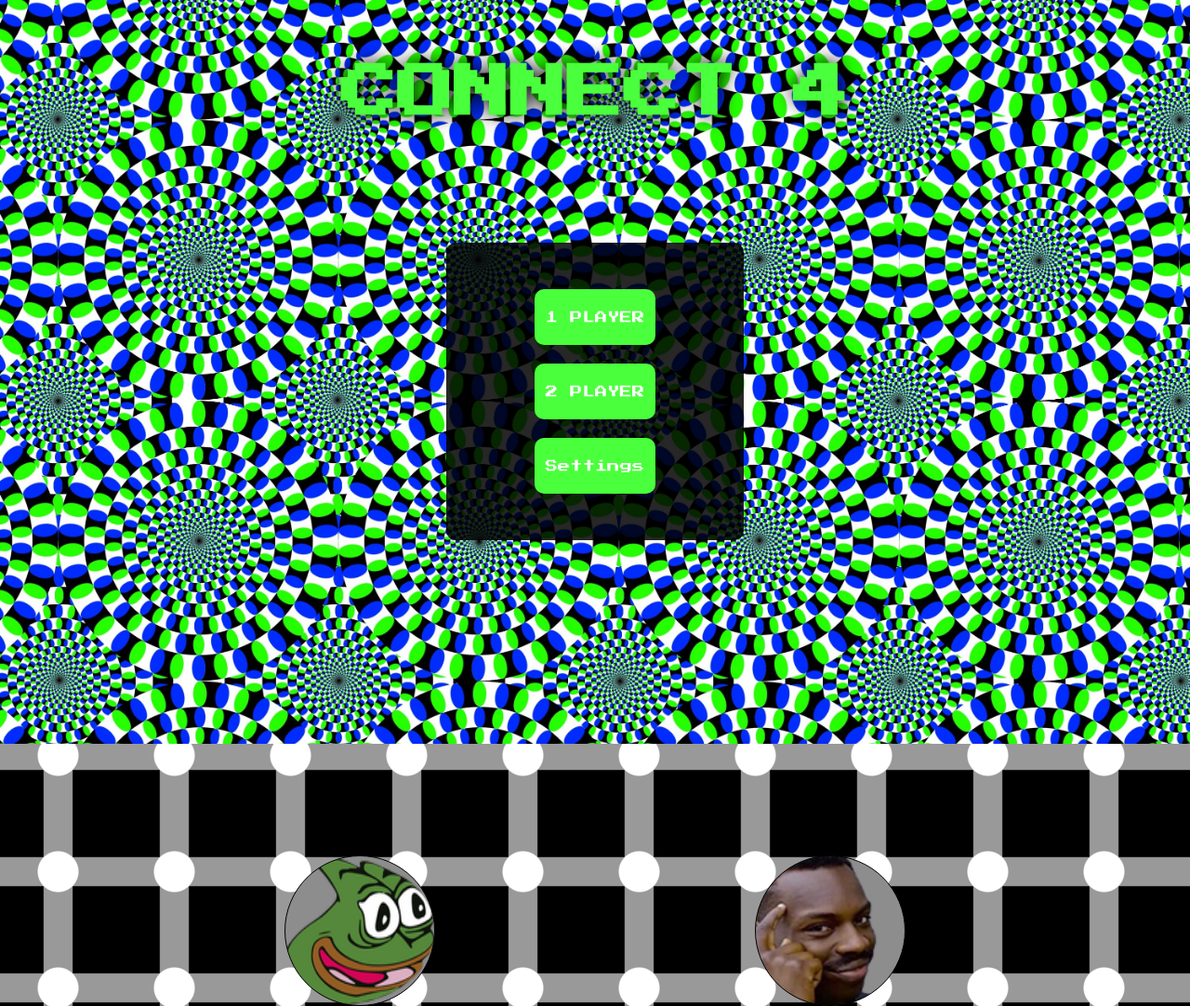
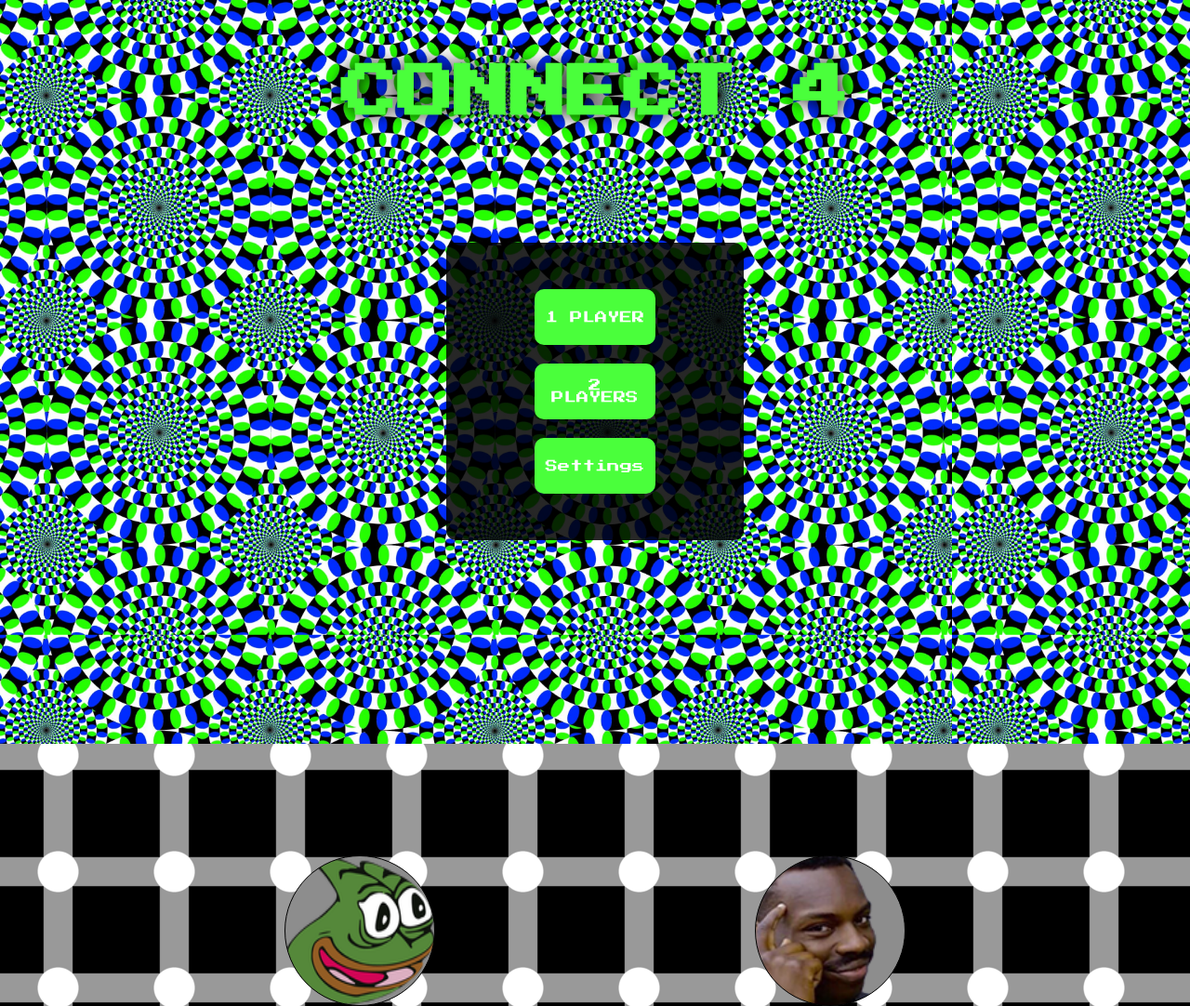
Before and after one commit to HaoNhien-NGUY/puissance4, a PHP site: page /puissance4.html in a window 1280 px wide. Shown: the whole page at 93% size. Run offline with PHP 8.4, Linux system fonts and the light colour scheme; some web fonts are replaced.

Commit message:
finished

```diff
--- a/Hao4Plugin.js
+++ b/Hao4Plugin.js
@@ -124,12 +124,18 @@ $.fn.puissance4 = function (options) {
                 this.array.push([]);
                 $(gamediv).append(col.attr('class', 'col'));
 
+                var clickDisabled = false;
                 col.on('click', function () {
+                    if (clickDisabled)
+                        return;
                     board.currentPLayer.addPon(i);
                     if (settings.ai) {
                         setTimeout(() => {
                             board.currentPLayer.calculateCol();
                         }, 500);
+
+                        clickDisabled = true;
+                        setTimeout(function () { clickDisabled = false; }, 900);
                     }
                 });
 
--- a/puissance4.html
+++ b/puissance4.html
@@ -18,7 +18,7 @@
             <div class="setting-form" id="main-menu">
                 <div class="main-btn">
                     <button id="btn-1-player">1 PLAYER</button>
-                    <button id="btn-2-player">2 PLAYER</button>
+                    <button id="btn-2-player">2 PLAYERS</button>
                     <button id="btn-settings">Settings</button>
                 </div>
             </div>
@@ -26,7 +26,7 @@
                 <div class="settings-div">
                     <div class="player1-div" style="margin-right:10px;">
                         <h3>Player 1</h3>
-                        <div><label for="settings-p1name">Player 1 name </label><input value="Player 1" type="text"
+                        <div><label for="settings-p1name">Player 1 name </label><input value="PEPEGA" type="text"
                                 name="settings-p1name" id="settings-p1name" autocomplete="off" /></div>
                         <div>
                             <label for="settings-p1color">Player 1 color</label>
--- a/style/style.css
+++ b/style/style.css
@@ -1,6 +1,5 @@
 body {
     background-color: lightblue;
-    /* background-image: url('./../img/background.png'); */
     background-image: url('./../img/Grid_illusion.webp');
     /* background-repeat: no-repeat; */
     /* background-size: cover; */
@@ -11,8 +10,8 @@ body {
 #welcome-page {
     height: 100vh;
     background-image: url('./../img/516293.jpg');
-    background-repeat: no-repeat;
-    background-size: cover;
+    /* background-repeat: no-repeat; */
+    background-size: 80%;
 }
 
 #game-title {
```
